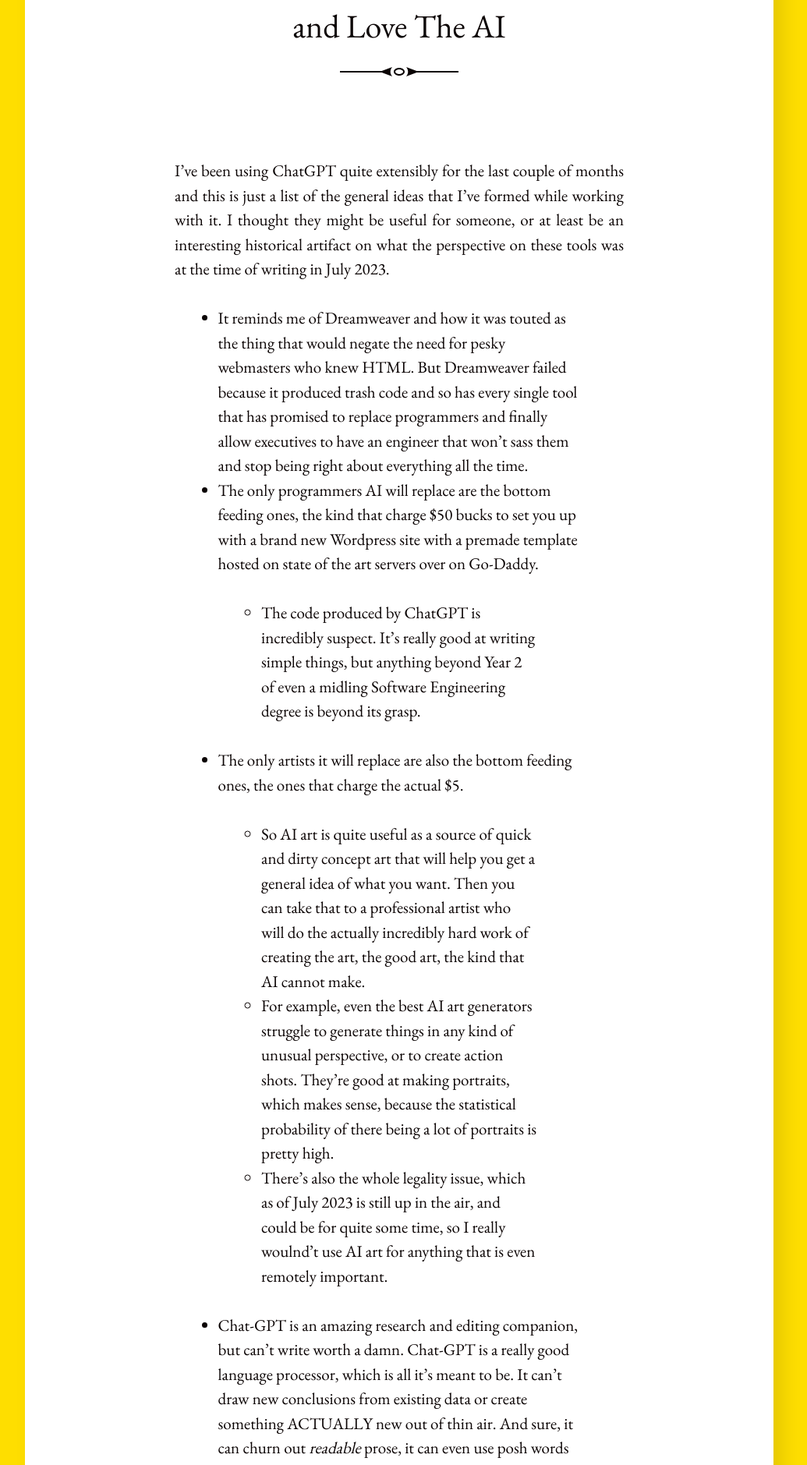
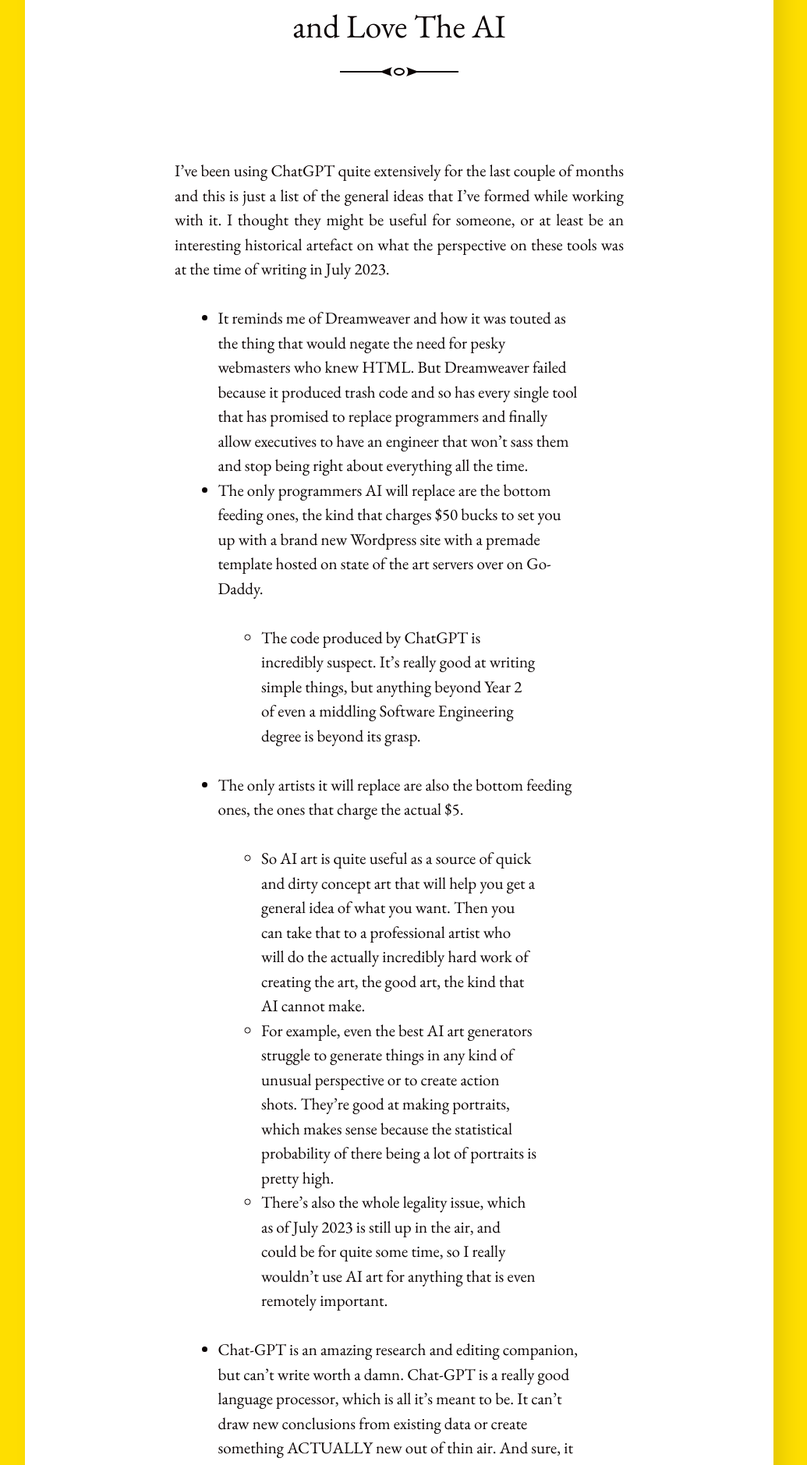
Before and after one commit to hoodhooody/hoodhooody.github.io, a Jekyll site: the page built from _posts/2023-07-31-ai-refelections.markdown, in a window 1280 px wide. Shown: the part 364-2243 px from the top of the page at 78% size, without its empty margins (128-1163 px from the left). Built offline with Jekyll 4.4.1, drawn with Linux system fonts in a browser that asks for light colours; some of the changed text lies outside the part shown.

Commit message:
update 2023-07-31-ai-refelections.markdown

```diff
--- a/_posts/2023-07-31-ai-refelections.markdown
+++ b/_posts/2023-07-31-ai-refelections.markdown
@@ -6,42 +6,42 @@
 tags: [ai,dev]
 ---
 
-I've been using ChatGPT quite extensibly for the last couple of months and this is just a list of the general ideas that I've formed while working with it. I thought they might be useful for someone, or at least be an interesting historical artifact on what the perspective on these tools was at the time of writing in July 2023.
+I've been using ChatGPT quite extensively for the last couple of months and this is just a list of the general ideas that I've formed while working with it. I thought they might be useful for someone, or at least be an interesting historical artefact on what the perspective on these tools was at the time of writing in July 2023.
 
 * It reminds me of Dreamweaver and how it was touted as the thing that would negate the need for pesky webmasters who knew HTML. But Dreamweaver failed because it produced trash code and so has every single tool that has promised to replace programmers and finally allow executives to have an engineer that won't sass them and stop being right about everything all the time.
-* The only programmers AI will replace are the bottom feeding ones, the kind that charge $50 bucks to set you up with a brand new Wordpress site with a premade template hosted on state of the art servers over on Go-Daddy.
-  * The code produced by ChatGPT is incredibly suspect. It's really good at writing simple things, but anything beyond Year 2 of even a midling Software Engineering degree is beyond its grasp.
+* The only programmers AI will replace are the bottom feeding ones, the kind that charges $50 bucks to set you up with a brand new Wordpress site with a premade template hosted on state of the art servers over on Go-Daddy.
+  * The code produced by ChatGPT is incredibly suspect. It's really good at writing simple things, but anything beyond Year 2 of even a middling Software Engineering degree is beyond its grasp.
 * The only artists it will replace are also the bottom feeding ones, the ones that charge the actual $5.
   * So AI art is quite useful as a source of quick and dirty concept art that will help you get a general idea of what you want. Then you can take that to a professional artist who will do the actually incredibly hard work of creating the art, the good art, the kind that AI cannot make.
-  * For example, even the best AI art generators struggle to generate things in any kind of unusual perspective, or to create action shots. They're good at making portraits, which makes sense, because the statistical probability of there being a lot of portraits is pretty high.
-  * There's also the whole legality issue, which as of July 2023 is still up in the air, and could be for quite some time, so I really woulnd't use AI art for anything that is even remotely important.
-* Chat-GPT is an amazing research and editing companion, but can't write worth a damn. Chat-GPT is a really good language processor, which is all it's meant to be. It can't draw new conclusions from existing data or create something ACTUALLY new out of thin air. And sure, it can churn out *readable* prose, it can even use posh words like prose and churn. But most of what it writes is as dry as a mummy's taint, and I can guarantee you that when I feed this article into it and ask for feedback. It will tut-tut the fact that I used the words "mummy's taint" in a professional article. And I will defend myself saying that well Chat-GPT-O, that's because you're as humourless and creativeless[^1] as the investors, entrepeneurs, techbros, finbros and cryptobros, that are looking to exploit you for a quick buck.
-* It's incredibly fun! Chat-GPT is a bottomless well of amusement. I've played chess with it, Dungeons and Dragons, asked its opinions on different issues, fed it my own ideas on its future and utility(I'm trying to make it deliver boxes of *Paraponera clavata* to Purolator's offices(they know what they did)).
+  * For example, even the best AI art generators struggle to generate things in any kind of unusual perspective or to create action shots. They're good at making portraits, which makes sense because the statistical probability of there being a lot of portraits is pretty high.
+  * There's also the whole legality issue, which as of July 2023 is still up in the air, and could be for quite some time, so I really wouldn't use AI art for anything that is even remotely important.
+* Chat-GPT is an amazing research and editing companion, but can't write worth a damn. Chat-GPT is a really good language processor, which is all it's meant to be. It can't draw new conclusions from existing data or create something ACTUALLY new out of thin air. And sure, it can churn out *readable* prose, it can even use posh words like prose and churn. But most of what it writes is as dry as a mummy's taint, and I can guarantee you that when I feed this article into it and ask for feedback. It will tut-tut the fact that I used the words "mummy's taint" in a professional article. And I will defend myself by saying that well Chat-GPT-O, that's because you're as humourless and creativeless[^1] as the investors, entrepreneurs, techbros, finbros and cryptobros, that are looking to exploit you for a quick buck.
+* It's incredibly fun! Chat-GPT is a bottomless well of amusement. I've played chess with it, Dungeons and Dragons, asked its opinions on different issues and fed it my own ideas on its future and utility(I'm trying to make it deliver boxes of *Paraponera clavata* to Purolator's offices(they know what they did)).
   * I also make sure to thank it and compliment it when it has been useful. Does this sound dumb? Sure it does! But I've read this [book](https://en.wikipedia.org/wiki/Superintelligence:_Paths,_Dangers,_Strategies), so I'm not taking any chances.
-* It's definitely worth spending the time getting familiar with it, since it's a tool worth spending time to learn.
-* Prompt Engineer is the dumbest job title I've ever heard of, and sounds about as legitimate as Avon Independent Sales Representative, that is to say, not much.
-* It's really fun to make it talk like celebrities, my favourites are British ones because they just come out as somewhat accurate(if you're American and squint) but always offensive in minor ways, I'm assuming from lack of data. For example: Sarah Millican is performed as an overtly friendly sexually promiscous northener.  Dara Ó Briain as energetically drunk and witty. Hugh Dennis as the most generic English panel comedian ever, and Frankie Boyle as a misanthropic arsehole who hates everything and everyone but particularly himself...Ok, sometimes not that far off.
-* Is of no cause of concern for any serious tech professional. Except for the aforementioned bottom-feeders mentioned above. Any engineer with even a little bit of experience can outperform ChatGPT incredibly easy. Will that always be the case? Maybe, maybe not? Just keep studying and learning.
-* Leave the fan-girling and gushing to the turtle-neck and Wired reader types. Trend-chasing is fine for people whose job is to be seen trend-chasing(business types, marketers, recruiters, sales, and other assorted demonic types). Proper professionals wait until a technology is true and tested before incorporating it into anything even remotely important.
+* It's definitely worth spending the time getting familiar with it since it's a tool worth spending time to learn.
+* Prompt Engineer is the dumbest job title I've ever heard of and sounds about as legitimate as Avon Independent Sales Representative, that is to say, not much.
+* It's really fun to make it talk like celebrities, my favourites are British ones because they just come out as somewhat accurate(if you're American and squint) but always offensive in minor ways, I'm assuming from lack of data. For example Sarah Millican is performed as an overtly friendly sexually promiscuous northerner.  Dara Ó Briain as energetically drunk and witty. Hugh Dennis as the most generic English panel comedian ever, and Frankie Boyle as a misanthropic arsehole who hates everything and everyone but particularly himself...Ok, sometimes not that far off.
+* Is of no cause for concern for any serious tech professional. Except for the aforementioned bottom-feeders mentioned above. Any engineer with even a little bit of experience can outperform ChatGPT incredibly easily. Will that always be the case? Maybe, maybe not? Just keep studying and learning.
+* Leave the fangirling and gushing to the turtle-neck and Wired reader types. Trend-chasing is fine for people whose job is to be seen trend-chasing(business types, marketers, recruiters, sales, and other assorted demonic types). Proper professionals wait until a technology is true and tested before incorporating it into anything even remotely important.
   * This doesn't mean that you can't prototype and test the everloving bollocks out of it, and you should definitely do that.
   * So that when the teenager like glee about AI subsides, you're able to give an opinion that is based on personal experience and experimentation, rather than depending on the hyperbolic statements of some cocaine fueled entrepeneur-type who "hustles" out 10 articles per week.
   * And if you happen to be in a position where you're working with AI due to that being part of your company's mandate, definitely share your knowledge with others.
-* As with all promising new tech there is already a long line of the usual suspects stretching around the block. And those of us who have been long in the industry know and avoid them. But for the new generations of engineers, they might not be aware of them, so here we present them for your forewarning:
-  * Bean-counting types who can't wait to replace as many people as possible with AI tools. In for a rude awakening when AI crashes against real world conditions. These are the type that call the technology: "Exiting" and "Full of Posibilities"
+* As with all promising new tech, there is already a long line of the usual suspects stretching around the block. And those of us who have been long in the industry know and avoid them. But the new generations of engineers, might not be aware of them, so here we present them for your forewarning:
+  * Bean-counting types who can't wait to replace as many people as possible with AI tools. In for a rude awakening when AI crashes against real world conditions. These are the type that calls the technology: "Exiting" and "Full of Possibilities"
   * The aforementioned finance, tech, crypt and other "bro" types. They have around 10 million followers and are doing YOU a favour by letting you in on the ground of their brilliant idea.
     * They will also try and get you to work for free. Avoid at all costs. Set on fire if circumstances allow.
-  * "Entrepeneur" types flooding Udemy, YouTube, HackerNoon, Dev.to, and every other learning platform out there with absolutely worthless low-quality "courses" on how to use AI for everything from helping with school to summoning eldrtich gods, and how to do it passively while earning thousands of dollars.
-  * Every single two-bit scammer operating everywhere from air conditioned trailers in Arizona, dinghy flats in Belarus, to organized crime syndicates in Nigeria, Kenya, South Africa, India, Russia, China(Government Sponsored and Run👍😃), and Japan who are looking into ways of using AI to steal, hurt, and scam you.
+  * "Entrepreneur" types flooding Udemy, YouTube, HackerNoon, Dev.to, and every other learning platform out there with absolutely worthless low-quality "courses" on how to use AI for everything from helping with school to summoning eldritch gods, and how to do it passively while earning thousands of dollars.
+  * Every single two-bit scammer operating everywhere from air conditioned trailers in Arizona, and dinghy flats in Belarus, to organized crime syndicates in Nigeria, Kenya, South Africa, India, Russia, China(Government Sponsored and Run👍😃), and Japan who are looking into ways of using AI to steal, hurt, and scam you.
     * But don't be scared! Criminals tend to be rather dim and usually go for the low hanging fruits. As long as you use at least a VPN, a password manager(Keypass is a favourite), a decent antivirus, two-factor authentication, and keep your software up to date you should be ok.
-    * You should also have a serious conversation with the elders of your family and alert them to the new scams and warn them to not trust anyone, and to call you if anyone calls that they don't recognise or are confused by.
+    * You should also have a serious conversation with the elders of your family and alert them to the new scams and warn them to not trust anyone and to call you if anyone calls that they don't recognise or are confused by.
       * Some of our elders have seen massive changes in technology during their lifetime and as they get older and cycle out of the workforce, it will be harder for them to keep up, so it's important to assist them as much as possible.
-* The best way to describe ChatGPT is just Google++. Just like C++ was an improviment on and added new capabilities to C. So does ChatGPT just let you skip some steps while searching for information. But in the end, you still need some form of critical thinking to determine if what ChatGPT gave you is useful or not.
+* The best way to describe ChatGPT is just Google++. Just like C++ was an improvement and added new capabilities to C. So does ChatGPT just let you skip some steps while searching for information. But in the end, you still need some form of critical thinking to determine if what ChatGPT gave you is useful or not.
 
 ## The future is bright because I just rubbed my eyes
 
 I definitely encourage you to create an account and start playing around with it. The worst thing that can happen is that you'll learn something and unless you're a particular type of person this probably won't hurt you and do you some good.
 
-As far as predictions go. I'll save myself the embarassment and just leave you with some parting words:
+As far as predictions go. I'll save myself the embarrassment and just leave you with some parting words:
 
 >Shit's whackity whack and just getting whackier
 
```
